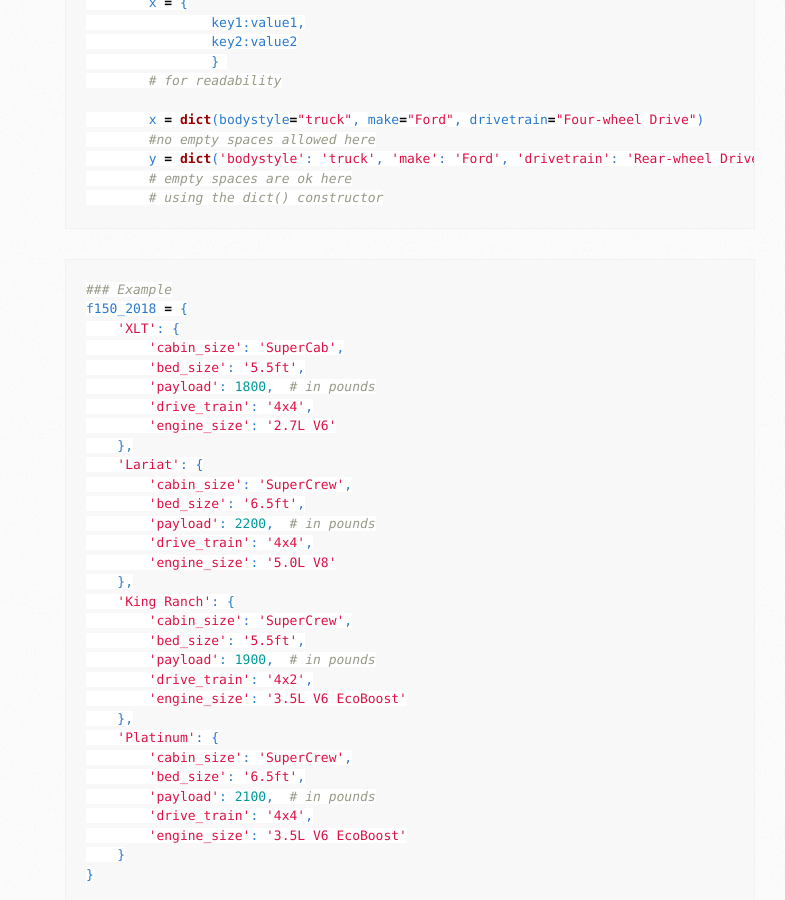
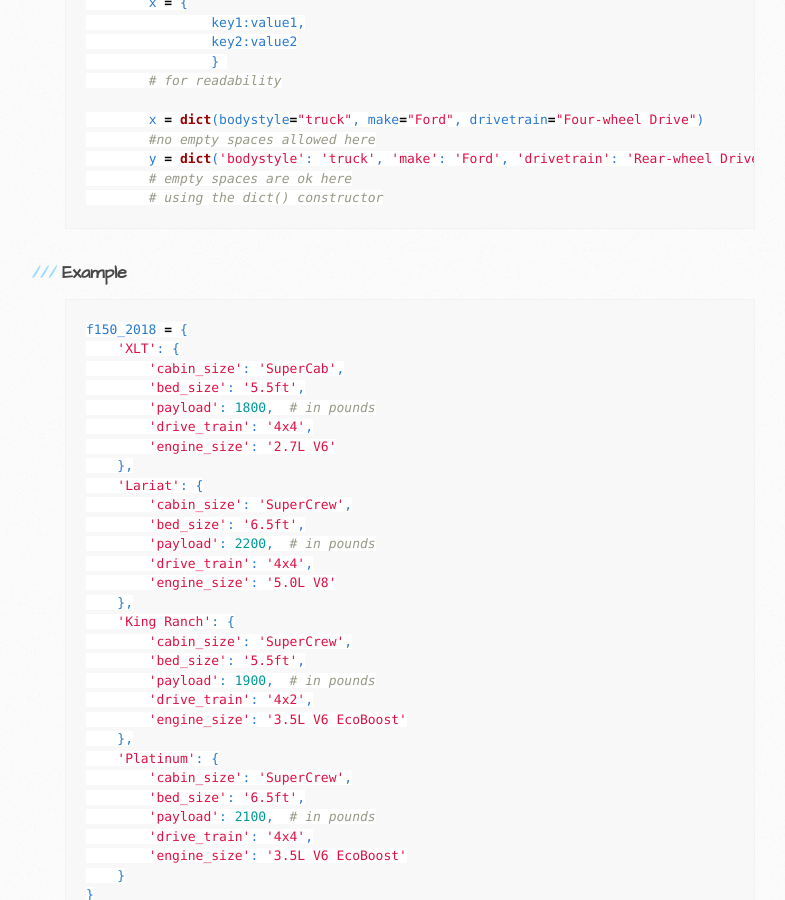
Before and after one commit to trumpfheller/trumpfheller.github.io, a Jekyll site: the page built from python/dictionary.md, in a window 1280 px wide and 900 px high, scrolled down 724 px. Shown: the whole window, without its empty margins (95-880 px from the left). Built offline with Jekyll 4.4.1, drawn with Linux system fonts in a browser that asks for light colours.

````diff
--- a/python/dictionary.md
+++ b/python/dictionary.md
@@ -35,8 +35,9 @@ In a Python dictionary, the word would be the key and the definition would be t
 	# using the dict() constructor
 ```
 
+### Example
+
 ```python
-### Example
 f150_2018 = {
     'XLT': {
         'cabin_size': 'SuperCab',
````
